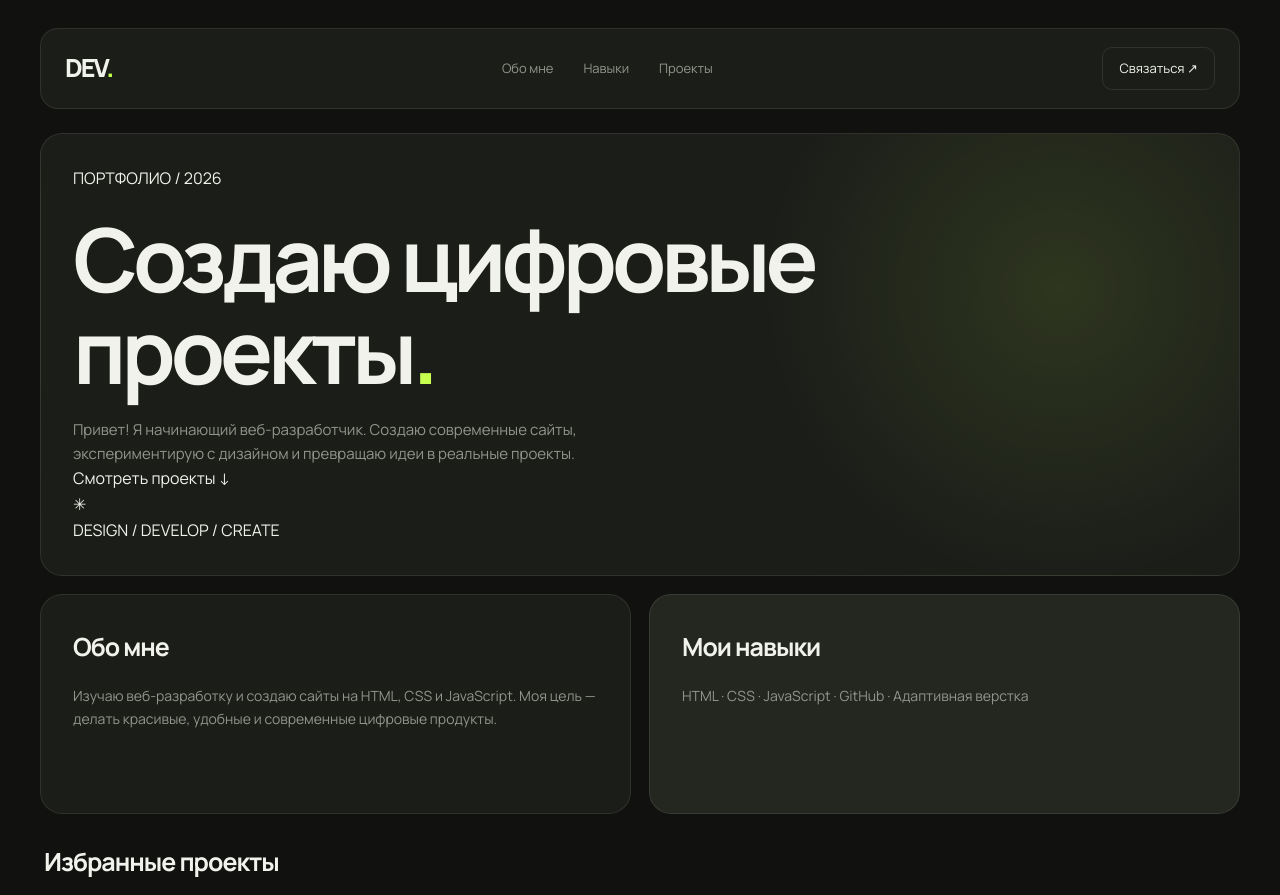
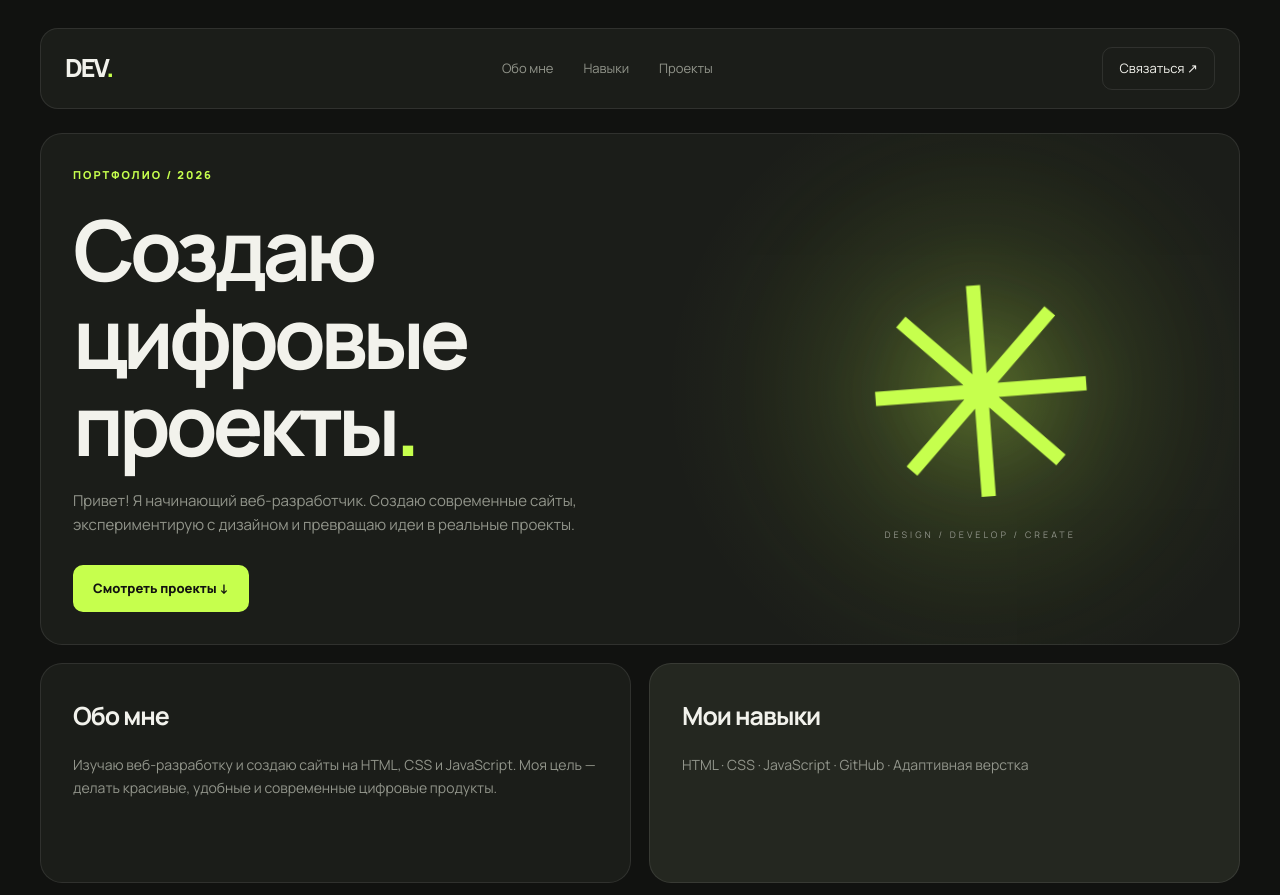
Before and after one commit to Fedorov710/dev-portfolio-bento, a plain HTML site: page index.html in a window 1280 px wide. Shown: the top 895 px of the page. Drawn offline with Linux system fonts and the light colour scheme.

Commit message:
Refactor hero styles and add symbol animations
Updated the hero section styles, including layout and dimensions. Added new styles for hero symbol and animations.

```diff
--- a/styles.css
+++ b/styles.css
@@ -100,18 +100,21 @@ main section {
 
 .hero {
   grid-column: span 4;
-  min-height: 390px;
-  display: flex;
-  flex-direction: column;
-  align-items: flex-start;
-  justify-content: center;
+  min-height: 470px;
+  display: grid;
+  grid-template-columns: 1.2fr .8fr;
+  align-items: center;
   background:
-    radial-gradient(circle at 85% 35%, rgba(198,255,77,.11), transparent 28%),
+    radial-gradient(circle at 78% 50%, rgba(198,255,77,.09), transparent 32%),
     var(--card);
 }
 
-.hero > p:first-child,
-article > p:first-child {
+.hero-content {
+  position: relative;
+  z-index: 2;
+}
+
+.eyebrow {
   color: var(--lime);
   font-size: 11px;
   font-weight: 800;
@@ -119,19 +122,19 @@ article > p:first-child {
 }
 
 .hero h1 {
-  font-size: clamp(48px, 8vw, 88px);
+  font-size: clamp(48px, 7vw, 84px);
   line-height: 1.04;
   letter-spacing: -5px;
   margin: 22px 0;
 }
 
-.hero p:nth-of-type(2) {
+.hero-description {
   color: var(--muted);
-  max-width: 560px;
+  max-width: 530px;
   font-size: 15px;
 }
 
-.hero > a {
+.hero-button {
   display: inline-block;
   margin-top: 28px;
   padding: 13px 20px;
@@ -143,8 +146,48 @@ article > p:first-child {
   transition: transform .25s ease;
 }
 
-.hero > a:hover {
+.hero-button:hover {
   transform: translateY(-3px);
+}
+
+.hero-symbol {
+  min-height: 330px;
+  display: flex;
+  align-items: center;
+  justify-content: center;
+  position: relative;
+}
+
+.symbol-glow {
+  position: absolute;
+  width: 280px;
+  height: 280px;
+  background: var(--lime);
+  opacity: .12;
+  filter: blur(80px);
+  border-radius: 50%;
+}
+
+.symbol-star {
+  position: relative;
+  color: var(--lime);
+  font-size: clamp(180px, 24vw, 290px);
+  line-height: 1;
+  text-shadow: 0 0 60px rgba(198,255,77,.25);
+  animation: float 6s ease-in-out infinite;
+}
+
+.symbol-caption {
+  position: absolute;
+  bottom: 12px;
+  color: var(--muted);
+  font-size: 9px;
+  letter-spacing: 3px;
+}
+
+@keyframes float {
+  0%, 100% { transform: translateY(0) rotate(-8deg); }
+  50% { transform: translateY(-14px) rotate(8deg); }
 }
 
 #about {
@@ -196,6 +239,13 @@ article {
 article:hover {
   transform: translateY(-5px);
   border-color: var(--lime);
+}
+
+article > p:first-child {
+  color: var(--lime);
+  font-size: 11px;
+  font-weight: 800;
+  letter-spacing: 2px;
 }
 
 article:nth-of-type(2) > p:first-child {
@@ -251,12 +301,21 @@ footer {
 
   .hero {
     grid-column: span 2;
-    min-height: 340px;
+    grid-template-columns: 1fr;
+    min-height: auto;
   }
 
   .hero h1 {
     font-size: 48px;
     letter-spacing: -3px;
+  }
+
+  .hero-symbol {
+    min-height: 220px;
+  }
+
+  .symbol-star {
+    font-size: 180px;
   }
 
   #about,
@@ -279,6 +338,7 @@ footer {
   *::before,
   *::after {
     scroll-behavior: auto !important;
+    animation: none !important;
     transition-duration: .01ms !important;
   }
 }
```
